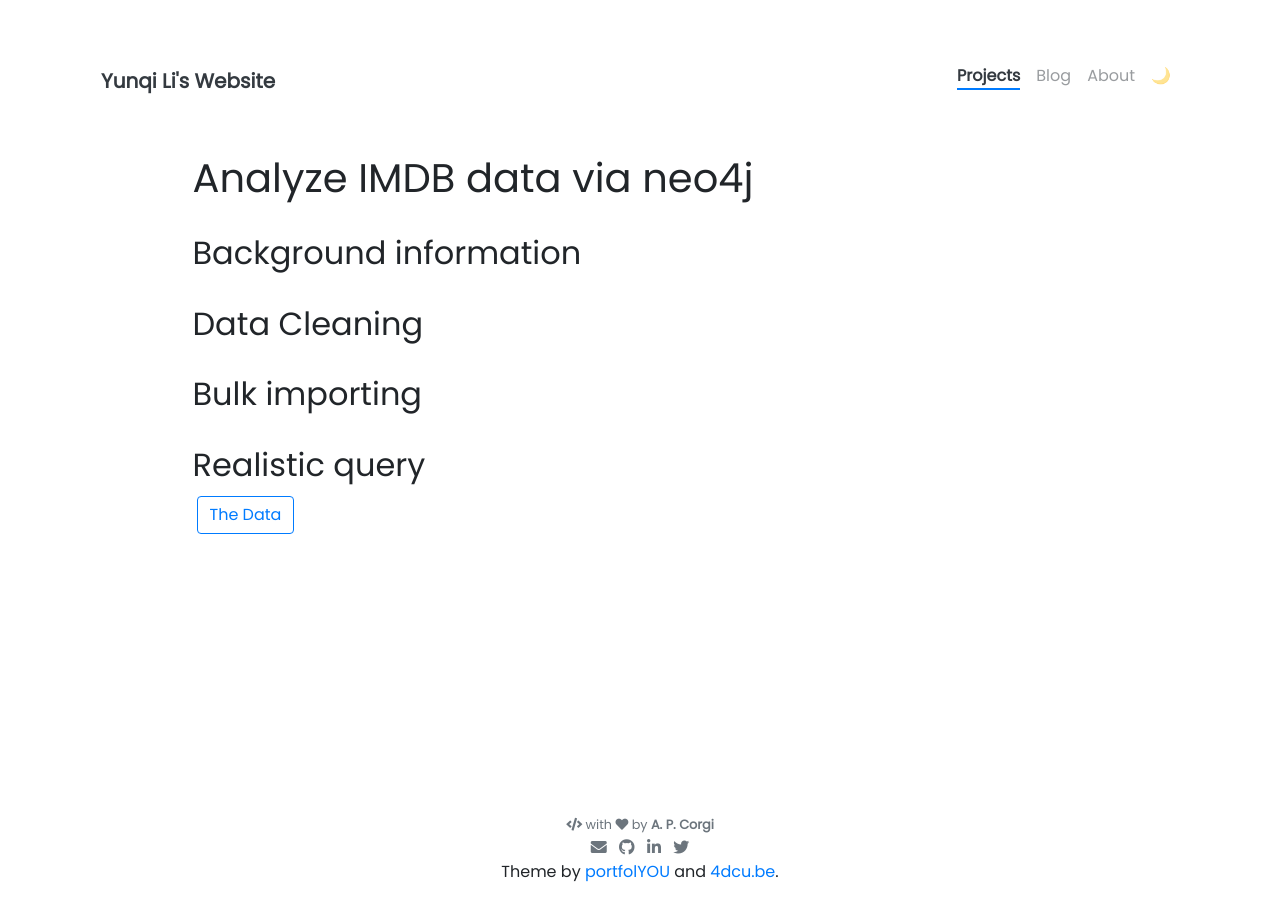
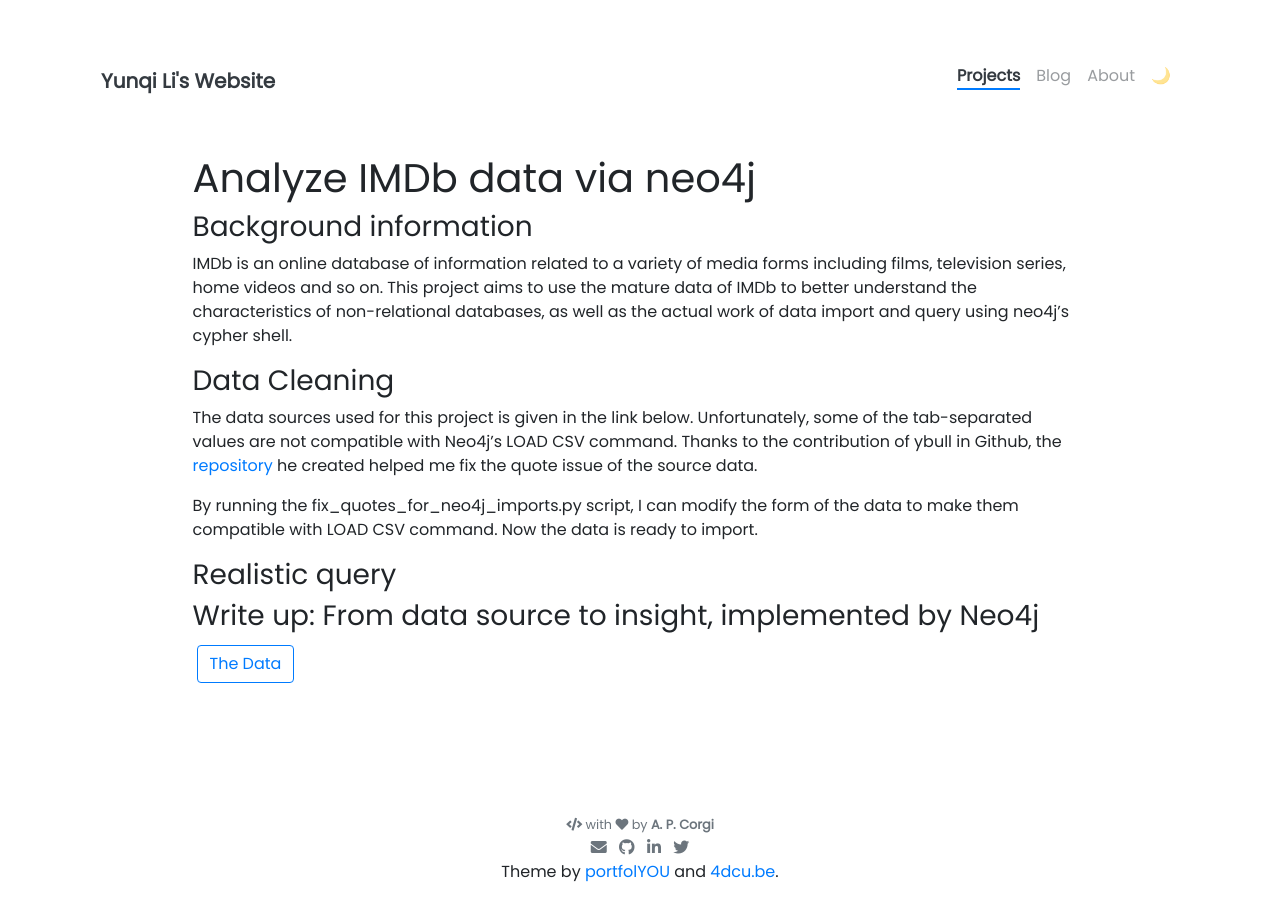
Before and after one commit to yunqilee/yunqilee.github.io, a Jekyll site: the page built from _projects/neo4j_ETL.md, in a window 1280 px wide. Built offline with Jekyll 4.4.1, drawn with Linux system fonts in a browser that asks for light colours; nearby versions of some CDN libraries.

Commit message:
Modification - Feb 22

```diff
--- a/_projects/neo4j_ETL.md
+++ b/_projects/neo4j_ETL.md
@@ -1,8 +1,8 @@
 ---
-name: Analyze IMDB data via neo4j
-tools: [non-relational database, bulk importing, neo4j]
+name: Analyze IMDb data via Neo4j
+tools: [non-relational database, ETL, Neo4j]
 image: assets/pngs/neo4j.png
-description: An ETL Project using neo4j
+description: An ETL Project using Neo4j
 custom_js:
   - vega.min
   - vega-lite.min
@@ -10,17 +10,18 @@ custom_js:
   - justcharts
 ---
 
-# Analyze IMDB data via neo4j
+# Analyze IMDb data via neo4j
 
-## Background information
+### Background information
+IMDb is an online database of information related to a variety of media forms including films, television series, home videos and so on. This project aims to use the mature data of IMDb to better understand the characteristics of non-relational databases, as well as the actual work of data import and query using neo4j's cypher shell.
+### Data Cleaning
+The data sources used for this project is given in the link below. Unfortunately, some of the tab-separated values are not compatible with Neo4j's LOAD CSV command. Thanks to the contribution of ybull in Github, the <a href="https://github.com/ybull/IMDB-to-Neo4j-imports/tree/master"> repository</a> he created helped me fix the quote issue of the source data.
 
-## Data Cleaning
+By running the fix_quotes_for_neo4j_imports.py script, I can modify the form of the data to make them compatible with LOAD CSV command. Now the data is ready to import.
 
-## Bulk importing
+### Realistic query
 
-## Realistic query
-
-
+### Write up: From data source to insight, implemented by Neo4j
 
 
 
@@ -28,5 +29,5 @@ custom_js:
 
 
 <div class="left">
-{% include elements/button.html link="https://datasets.imdbws.com/" text="The Data" %}
+{% include elements/button.html link="https://developer.imdb.com/non-commercial-datasets/" text="The Data" %}
 </div>
```
Also changed, not shown: 3 other files.
